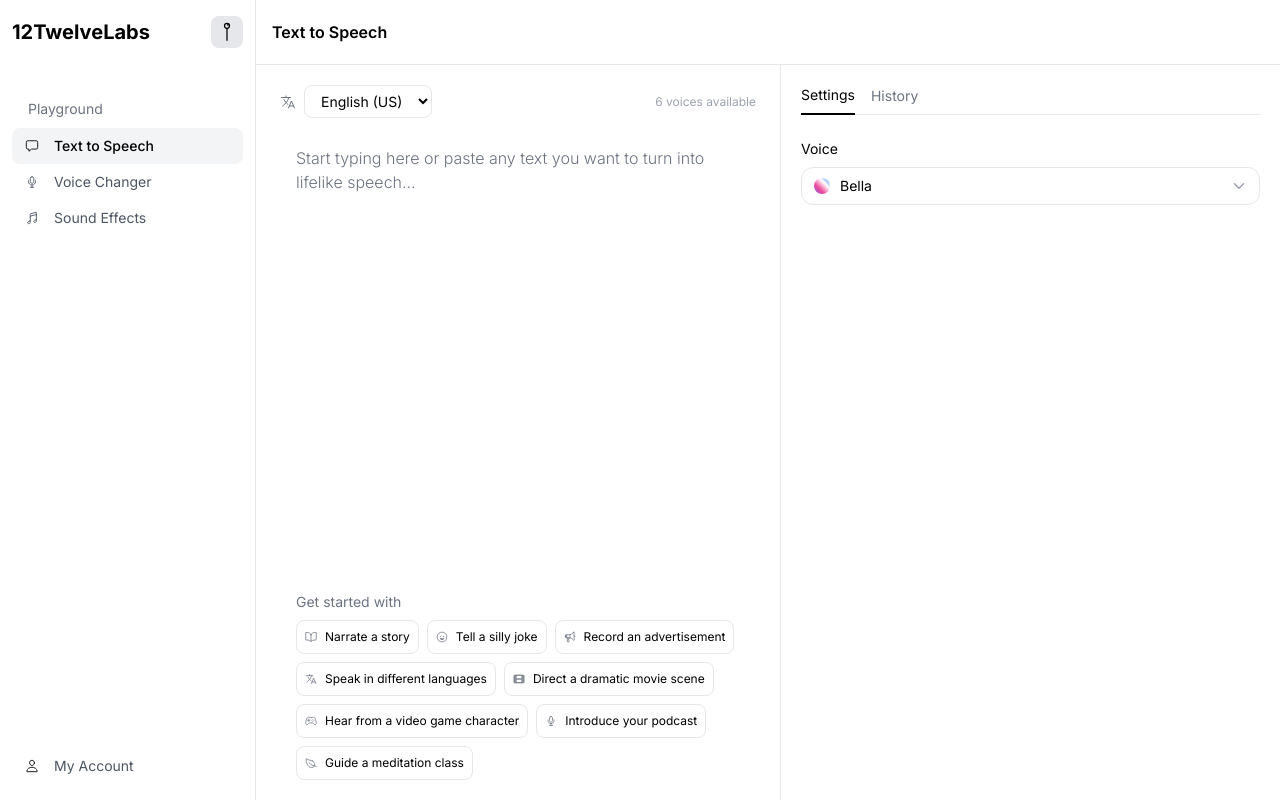
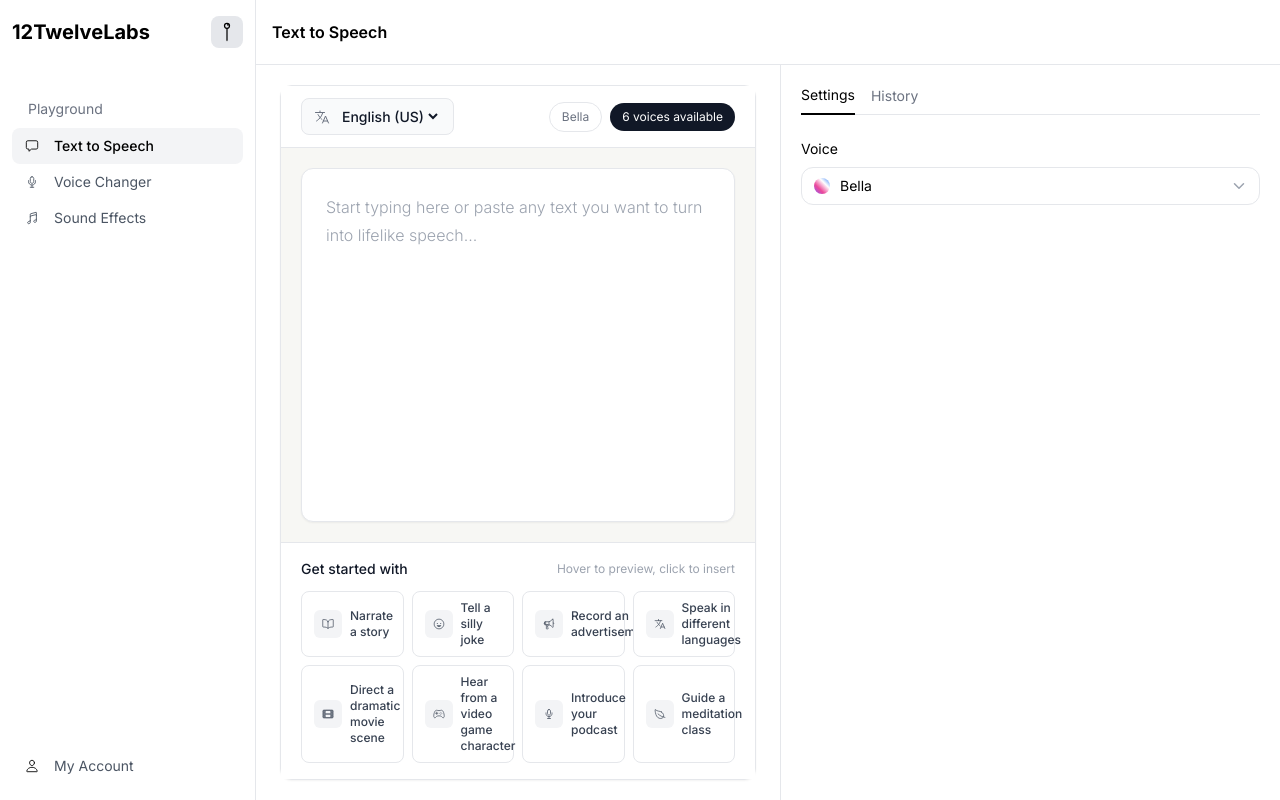
Before and after one commit to rafshanDev90/-local-voice-studio, a Next.js app in the folder client/: page /app/speech-synthesis/text-to-speech in a window 1280 px wide. Built offline with nearby package versions, Linux system fonts and the light colour scheme.

Commit message:
refactor: improve TextToSpeechEditor layout and audio handling

```diff
--- a/client/src/components/client/speech-synthesis/text-to-speech-editor.tsx
+++ b/client/src/components/client/speech-synthesis/text-to-speech-editor.tsx
@@ -37,29 +37,35 @@
 
   const selectedLanguage = useVoiceStore((s) => s.selectedLanguage);
   const setSelectedLanguage = useVoiceStore((s) => s.setSelectedLanguage);
-  const getSelectedVoice = useVoiceStore((s) => s.getSelectedVoice);
+  const selectedVoice = useVoiceStore((s) => s.selectedVoices[service]);
   const getVoices = useVoiceStore((s) => s.getVoices);
 
   const { playAudio } = useAudioStore();
 
-  const selectedVoice = getSelectedVoice(service);
   const availableVoices = getVoices(service, selectedLanguage);
+
+  const audioUrlRef = useRef<string | null>(null);
+  useEffect(() => {
+    audioUrlRef.current = audioUrl;
+  }, [audioUrl]);
 
   // Reset audio when text changes
   useEffect(() => {
     setAudioBlob(null);
-    if (audioUrl) {
-      URL.revokeObjectURL(audioUrl);
+    if (audioUrlRef.current) {
+      URL.revokeObjectURL(audioUrlRef.current);
       setAudioUrl(null);
+      audioUrlRef.current = null;
     }
-  }, [textContent, audioUrl]);
+    // eslint-disable-next-line react-hooks/exhaustive-deps
+  }, [textContent]);
 
   // Cleanup on unmount
   useEffect(() => {
     return () => {
-      if (audioUrl) URL.revokeObjectURL(audioUrl);
+      if (audioUrlRef.current) URL.revokeObjectURL(audioUrlRef.current);
     };
-  }, [audioUrl]);
+  }, []);
 
   const handleDownload = useCallback(() => {
     if (!audioBlob || !audioUrl) return;
@@ -151,14 +157,15 @@
   };
 
   return (
-    <>
+    <div className="flex h-full min-h-0 flex-col rounded-xl border border-gray-200 bg-[#f7f7f4] shadow-sm">
       {/* Language selector */}
-      <div className="mb-3 flex items-center gap-2">
-        <IoLanguageOutline className="text-gray-500" />
+      <div className="flex flex-wrap items-center gap-3 border-b border-gray-200 bg-white px-4 py-3 md:px-5">
+        <div className="flex min-w-0 items-center gap-2 rounded-lg border border-gray-200 bg-gray-50 px-3 py-2">
+          <IoLanguageOutline className="h-4 w-4 flex-shrink-0 text-gray-500" />
           <select
             value={selectedLanguage}
             onChange={(e) => setSelectedLanguage(e.target.value)}
-          className="rounded-lg border border-gray-200 bg-white px-3 py-1.5 text-sm focus:outline-none focus:ring-2 focus:ring-black/10"
+            className="max-w-[180px] bg-transparent text-sm font-medium text-gray-900 outline-none"
           >
             {LANGUAGES.map((lang) => (
               <option key={lang.code} value={lang.code}>
@@ -166,45 +173,66 @@
               </option>
             ))}
           </select>
+        </div>
+        <div className="flex min-w-0 flex-1 items-center justify-end gap-2 text-xs text-gray-500">
           {selectedVoice && (
-          <span className="ml-auto text-xs text-gray-400">
+            <span className="truncate rounded-full border border-gray-200 bg-white px-3 py-1.5">
+              {selectedVoice.name}
+            </span>
+          )}
+          {selectedVoice && (
+            <span className="whitespace-nowrap rounded-full bg-gray-900 px-3 py-1.5 text-white">
               {availableVoices.length} voice{availableVoices.length !== 1 ? "s" : ""} available
             </span>
           )}
         </div>
+      </div>
 
+      <div className="relative min-h-[320px] flex-1 px-3 py-3 md:px-5 md:py-5">
         <textarea
           value={textContent}
           onChange={(e) => setTextContent(e.target.value)}
           placeholder={activePlaceholder}
           disabled={loading}
-        className="w-full flex-grow resize-none rounded-lg bg-white p-4 placeholder:font-light placeholder:text-gray-500 focus:border-none focus:outline-none focus:ring-0"
+          className="h-full min-h-[320px] w-full resize-none rounded-xl border border-gray-200 bg-white p-5 text-base leading-7 text-gray-950 shadow-sm outline-none transition placeholder:font-light placeholder:text-gray-400 focus:border-gray-300 focus:ring-4 focus:ring-gray-900/5 disabled:cursor-wait disabled:bg-gray-50 md:p-6"
         />
+      </div>
 
       {/* Generated audio player */}
       {audioUrl && (
-        <div className="mt-3 flex items-center gap-3 rounded-lg border border-gray-200 bg-gray-50 p-3">
+        <div className="mx-3 mb-3 flex flex-col gap-3 rounded-xl border border-gray-200 bg-white p-3 shadow-sm md:mx-5 md:mb-5 md:flex-row md:items-center">
+          <div className="flex min-w-0 flex-1 items-center gap-3">
+            <div className="flex h-10 w-10 flex-shrink-0 items-center justify-center rounded-lg bg-gray-950 text-white">
+              <IoMicOutline className="h-4 w-4" />
+            </div>
             <audio
               ref={audioRef}
               src={audioUrl}
               controls
-            className="h-9 flex-1"
+              className="h-9 min-w-0 flex-1"
             />
+          </div>
           <button
             onClick={handleDownload}
-            className="flex h-9 w-9 items-center justify-center rounded-lg border border-gray-200 bg-white text-gray-500 hover:bg-gray-100"
+            className="flex h-10 w-full items-center justify-center gap-2 rounded-lg border border-gray-200 bg-gray-50 px-3 text-sm font-medium text-gray-700 hover:bg-gray-100 md:w-10 md:px-0"
             title="Download WAV"
           >
             <GoDownload className="h-4 w-4" />
+            <span className="md:hidden">Download</span>
           </button>
         </div>
       )}
 
-      <div className="mt-4 px-0 md:px-4">
+      <div className="border-t border-gray-200 bg-white px-4 py-4 md:px-5">
         {textContent.length === 0 ? (
-          <div className="mt-auto">
-            <p className="mb-2 text-sm text-gray-500">Get started with</p>
-            <div className="flex flex-wrap gap-2">
+          <div>
+            <div className="mb-3 flex items-center justify-between gap-3">
+              <p className="text-sm font-medium text-gray-900">Get started with</p>
+              <p className="hidden text-xs text-gray-400 sm:block">
+                Hover to preview, click to insert
+              </p>
+            </div>
+            <div className="grid grid-cols-1 gap-2 sm:grid-cols-2 xl:grid-cols-4">
               {[
                 { text: "Narrate a story", icon: <IoBookOutline /> },
                 { text: "Tell a silly joke", icon: <IoHappyOutline /> },
@@ -217,7 +245,7 @@
               ].map(({ text, icon }) => (
                 <button
                   key={text}
-                  className="flex items-center rounded-lg border border-gray-200 bg-white p-2 text-xs hover:bg-gray-50"
+                  className="flex min-h-11 items-center rounded-lg border border-gray-200 bg-white px-3 py-2 text-left text-xs font-medium text-gray-700 transition hover:border-gray-300 hover:bg-gray-50 hover:text-gray-950"
                   onMouseEnter={() => handleButtonHover(text)}
                   onMouseLeave={() =>
                     setActivePlaceholder(
@@ -226,7 +254,9 @@
                   }
                   onClick={() => handleButtonClick(text)}
                 >
-                  <span className="mr-2 text-gray-500">{icon}</span>
+                  <span className="mr-2 flex h-7 w-7 flex-shrink-0 items-center justify-center rounded-md bg-gray-100 text-gray-600">
+                    {icon}
+                  </span>
                   {text}
                 </button>
               ))}
@@ -234,6 +264,7 @@
           </div>
         ) : (
           <GenerateButton
+            className="rounded-xl border border-gray-200 bg-gray-50 p-3"
             onGenerate={handleGenerate}
             isDisabled={
               textContent.length > 5000 ||
@@ -249,6 +280,6 @@
           />
         )}
       </div>
-    </>
+    </div>
   );
 }
```
Lines whose indentation alone changed are shown as unchanged.
